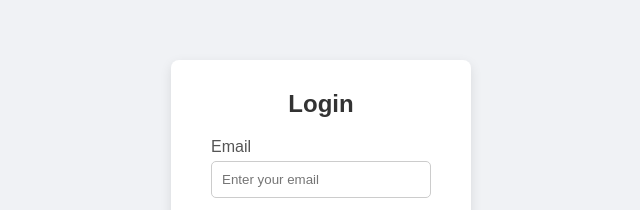
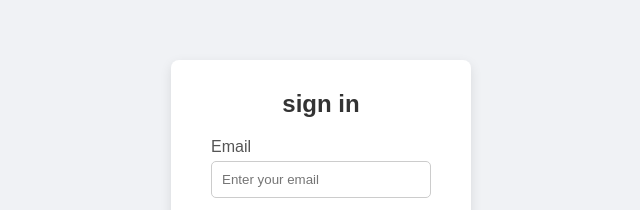
Before and after one commit to atharvajadhav1144/login-form3, a plain HTML site: page index.html in a window 1280 px wide. Shown: the part 168-378 px from the top of the page, 319-959 px from the left. Drawn offline with Linux system fonts and the light colour scheme.

Commit message:
add file1.txt and modified index.html in lofin-form3g

```diff
--- a/index.html
+++ b/index.html
@@ -8,7 +8,7 @@
 </head>
 <body>
   <div class="container">
-    <h2>Login</h2>
+    <h2>sign in</h2>
     <form>
       <label for="email">Email</label>
       <input type="email" id="email" placeholder="Enter your email" required />
```
Also changed, not shown: file1.txt (added).
